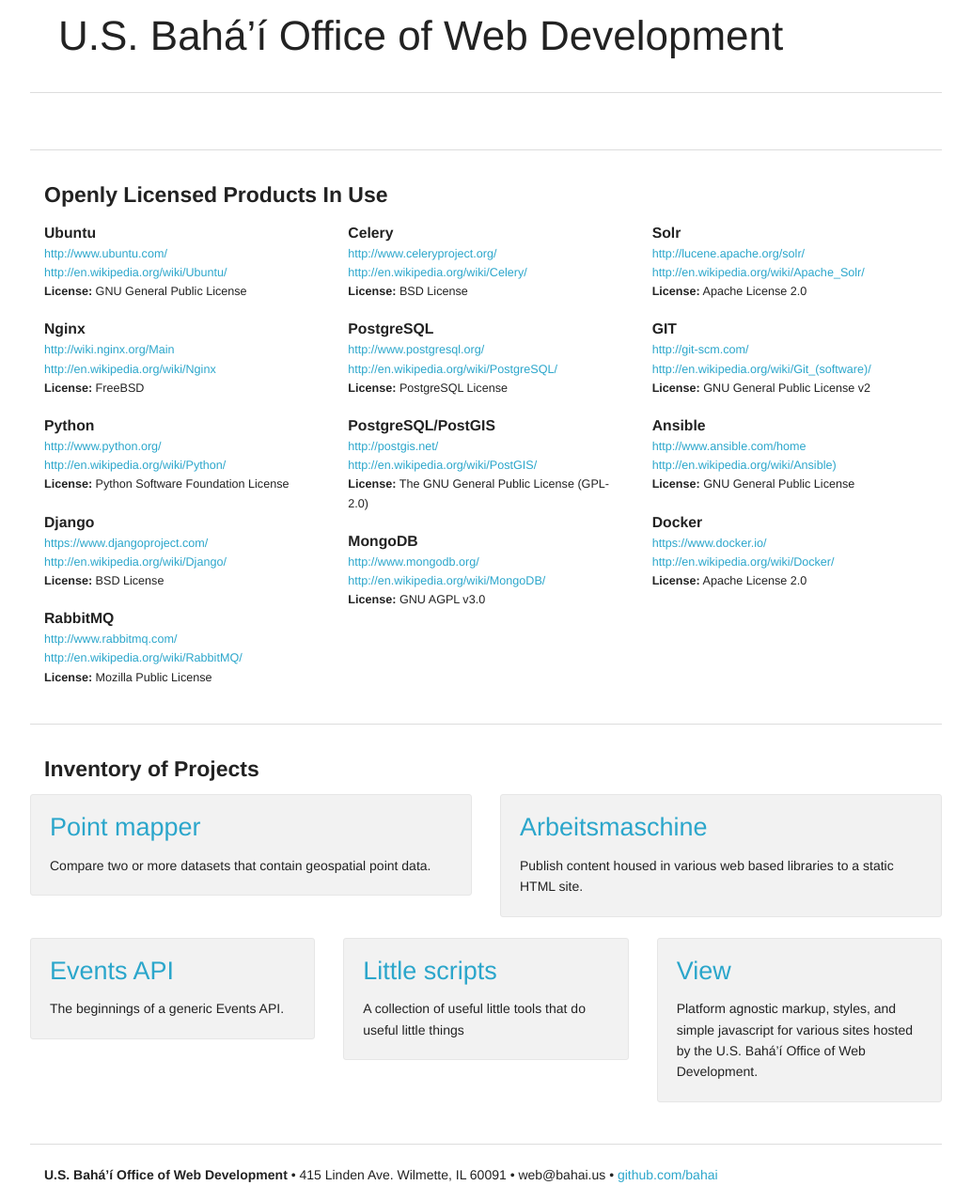
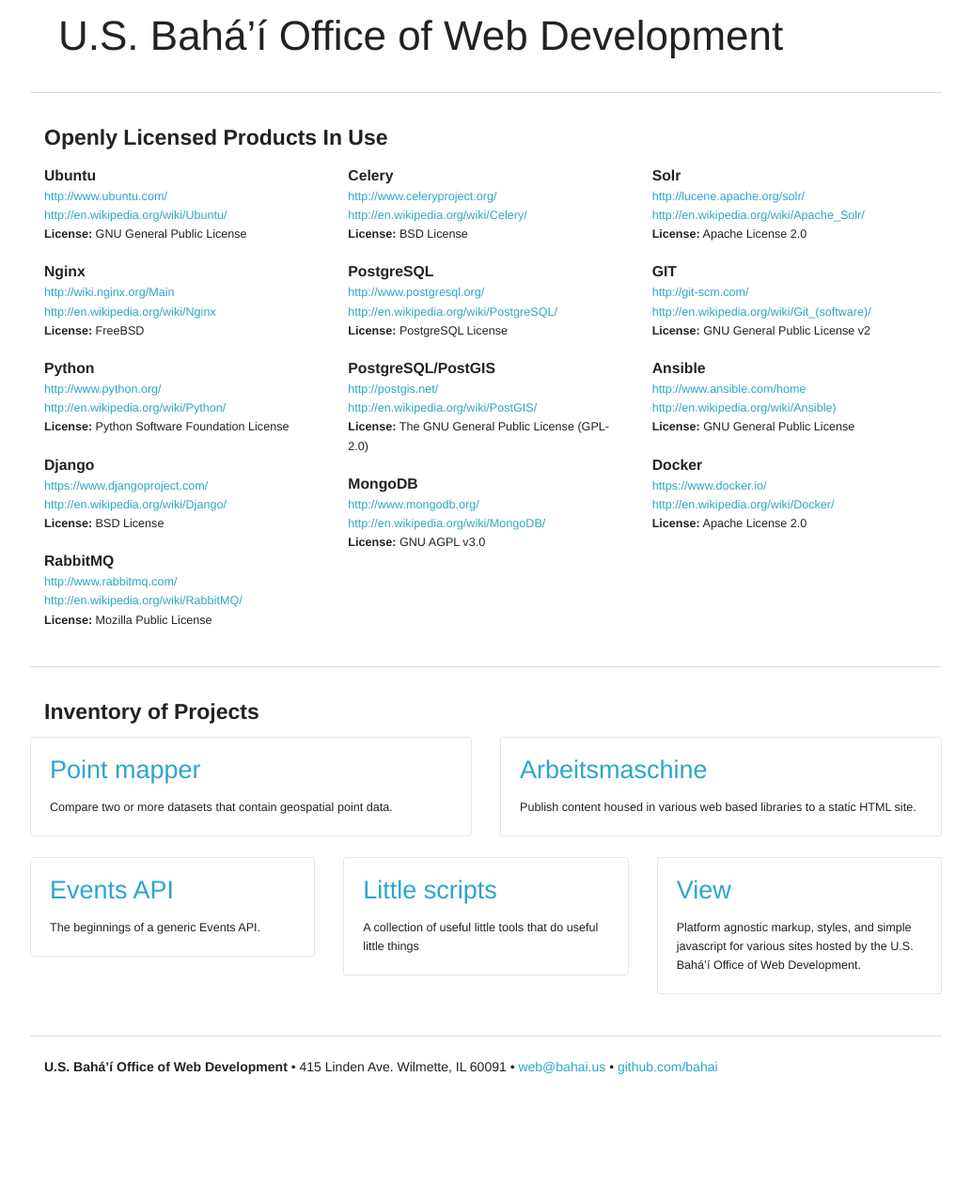
Before and after one commit to Bahai/bahai.github.io, a Jekyll site: the page built from index.html, in a window 1280 px wide. Shown: the whole page at 94% size, without its empty margins (123-1156 px from the left). Built offline with Jekyll 4.4.1, drawn with Linux system fonts in a browser that asks for light colours; Markdown is read by kramdown in place of the engine named in the settings; after the commit the page ends 1163 px from its top, so only the background shows below that.

Commit message:
pulling placeholder

```diff
--- a/_includes/footer.html
+++ b/_includes/footer.html
@@ -1,3 +1,3 @@
 <p>
-  <strong>U.S. Bahá’í Office of Web Development</strong> • 415 Linden Ave. Wilmette, IL 60091 • web@bahai.us • <a href="https://github.com/bahai">github.com/bahai</a>
+	<strong>U.S. Bahá’í Office of Web Development</strong> • 415 Linden Ave. Wilmette, IL 60091 • <a href="mailto:web@bahai.us">web@bahai.us</a> • <a href="https://github.com/bahai">github.com/bahai</a>
 </p>
--- a/css/main.css
+++ b/css/main.css
@@ -8,6 +8,9 @@
 	font-size: 1.25em;
 	font-weight: 600;
 }
-#projects.panel {
-	background: #fff;
+.panel.vanilla {
+	background: #fff !important;
 }
+#projects p {
+	font-size: 0.9em;
+}
--- a/index.html
+++ b/index.html
@@ -2,22 +2,6 @@
 layout: default
 title: U.S. Bahá’í Office of Web Development | Github Projects
 ---
-
-<div class="row">
-	<hr>
-	<div class="six columns">
-		<h3 class="light">
-		</h3>
-		<p>
-		</p>
-	</div>
-</div>
-<div class="six columns">
-	<h3 class="light">
-	</h3>
-	<p>
-	</p>
-</div>
 
 <div class="row">
 	<hr>
@@ -119,7 +103,7 @@
 		</div>
 		<div class="row">
 			<div class="six columns">
-				<div class="panel radius">
+				<div class="panel vanilla radius">
 					<h3 class="light">
 					<a href="http://bahai.github.io/point-mapper/">Point mapper</a>
 					</h3>
@@ -129,7 +113,7 @@
 				</div>
 			</div>
 			<div class="six columns">
-				<div class="panel radius">
+				<div class="panel vanilla radius">
 					<h3 class="light">
 					<a href="http://bahai.github.io/arbeitsmaschine/">Arbeitsmaschine</a>
 					</h3>
@@ -139,7 +123,7 @@
 				</div>
 			</div>
 			<div class="four columns">
-				<div class="panel radius">
+				<div class="panel vanilla radius">
 					<h3 class="light">
 					<a href="https://github.com/bahai/events-api/">Events API</a>
 					</h3>
@@ -149,7 +133,7 @@
 				</div>
 			</div>
 			<div class="four columns">
-				<div class="panel radius">
+				<div class="panel vanilla radius">
 					<h3 class="light">
 					<a href="https://github.com/bahai/little_scripts/">Little scripts</a>
 					</h3>
@@ -159,7 +143,7 @@
 				</div>
 			</div>
 			<div class="four columns">
-				<div class="panel radius">
+				<div class="panel vanilla radius">
 					<h3 class="light">
 					<a href="https://github.com/bahai/view/">View</a>
 					</h3>
```
